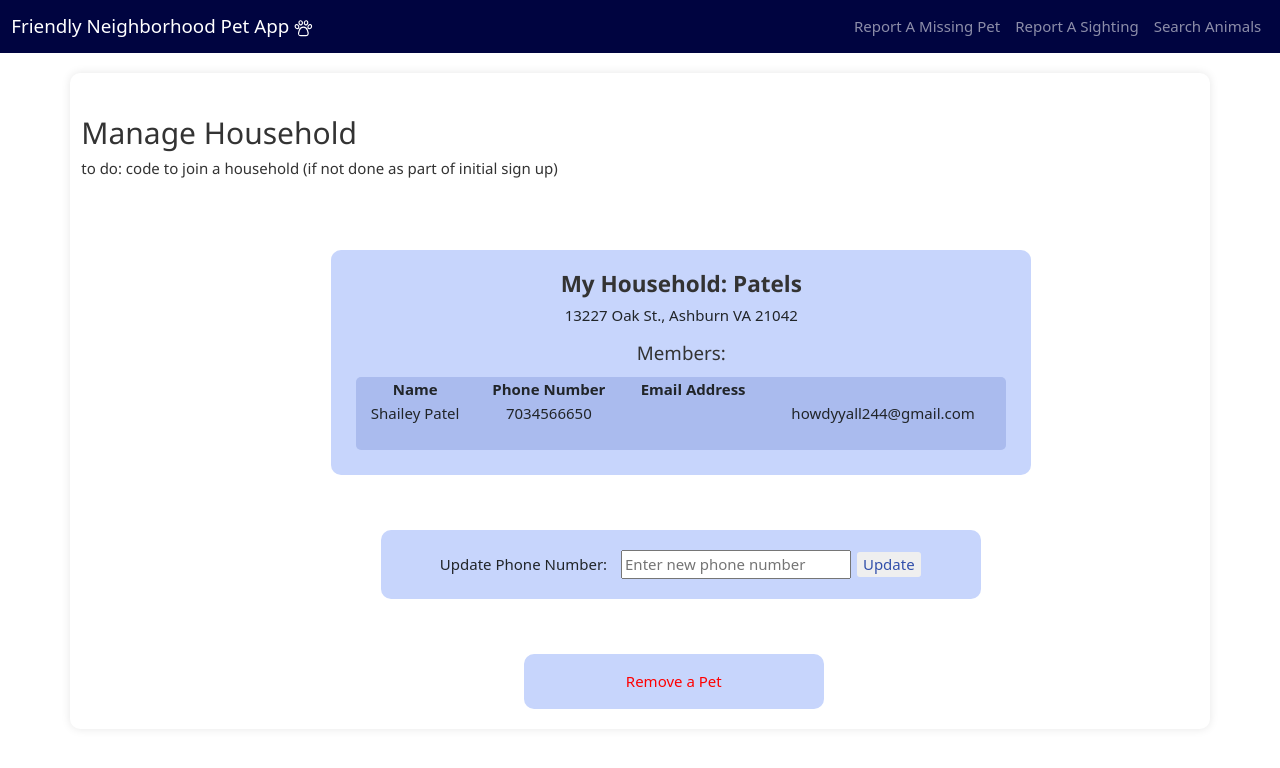
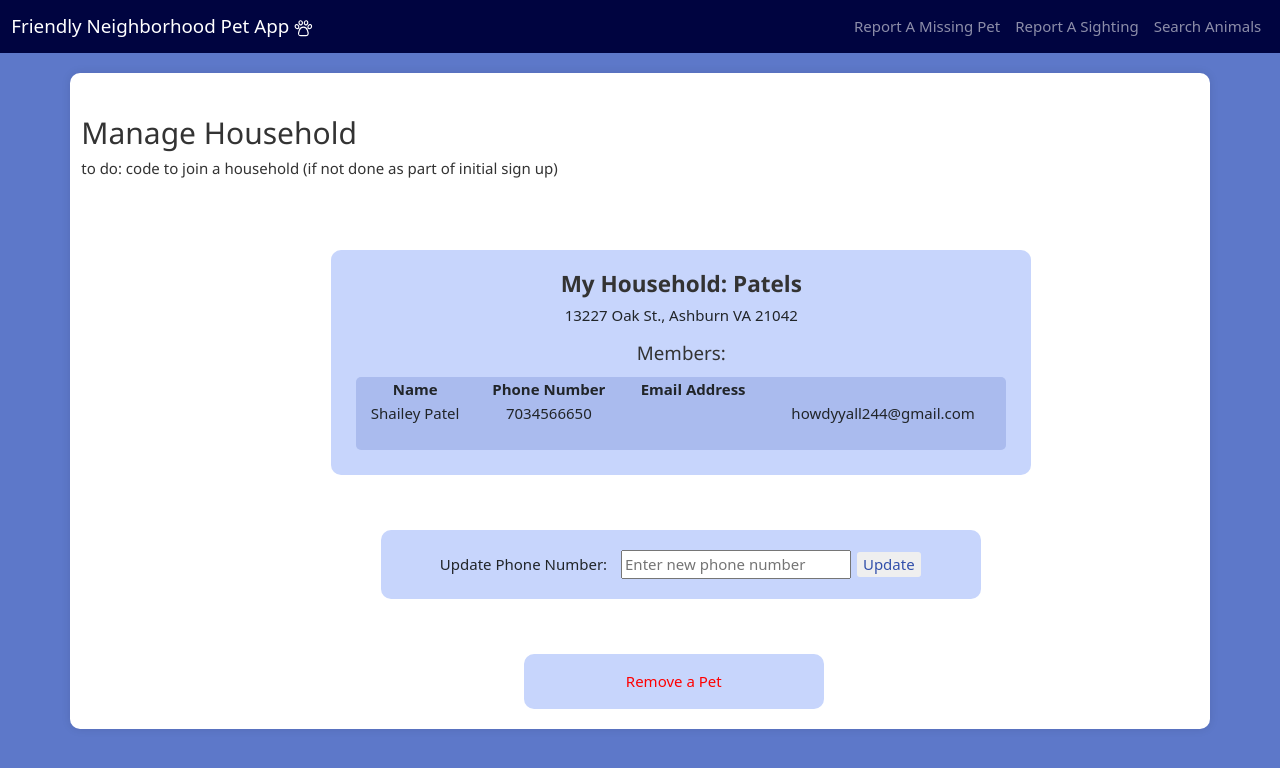
Before and after one commit to jelainhart/fnpa, a PHP site: page /cs4640/household.php in a window 1280 px wide. Shown: the top 768 px of the page. Run offline with PHP 8.4, Linux system fonts and the light colour scheme; the visitor is signed in with stand-in values (Sample User, id 1); data comes from the database, SQL or seed files in the repository.

Commit message:
Update household.php

```diff
--- a/household.php
+++ b/household.php
@@ -35,10 +35,11 @@ $household = getHousehold($_SESSION["person_id"]);
   <link rel="stylesheet" href="rstyles.css">
   <link rel="stylesheet" href="https://www.w3schools.com/w3css/4/w3.css">
   <link href="https://cdn.jsdelivr.net/npm/bootstrap@5.1.3/dist/css/bootstrap.min.css" rel="stylesheet" integrity="sha384-1BmE4kWBq78iYhFldvKuhfTAU6auU8tT94WrHftjDbrCEXSU1oBoqyl2QvZ6jIW3" crossorigin="anonymous">
-
+  <style>
+  </style>
   </head>
 
-<body>
+<body style="background-color: #5d78c9">
 
 <?php include('header.html') ?>
 
```
